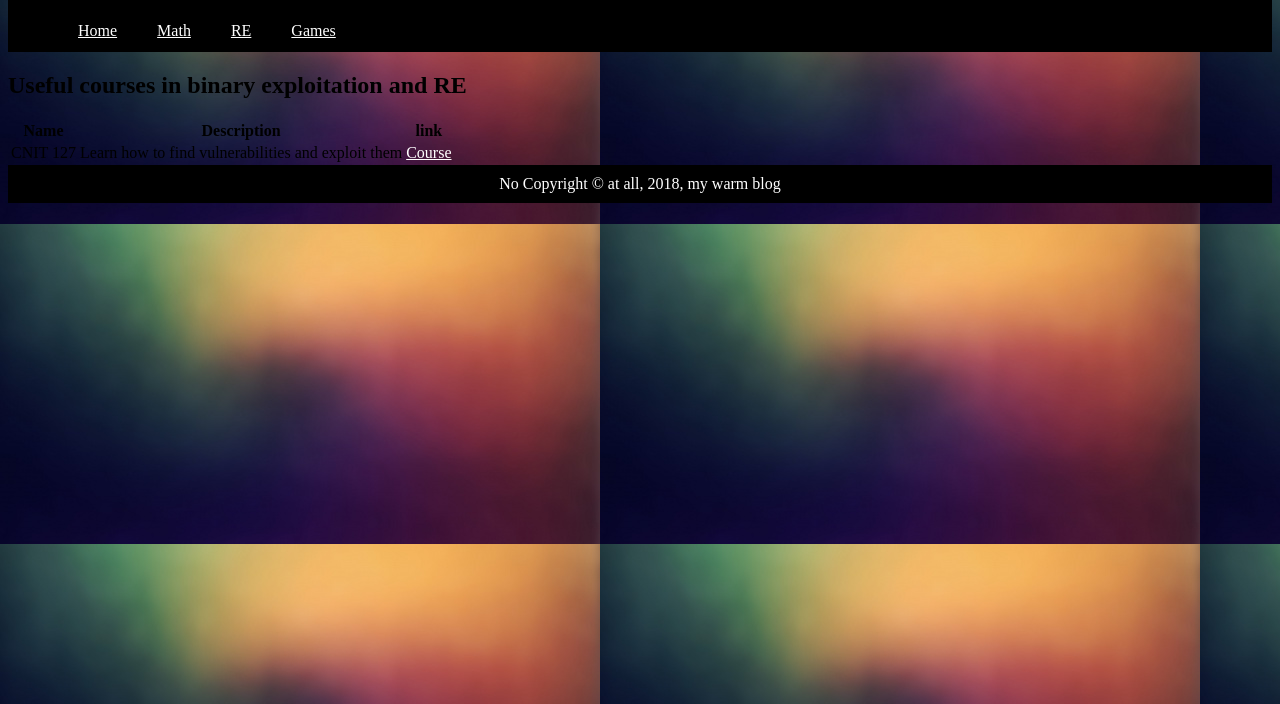
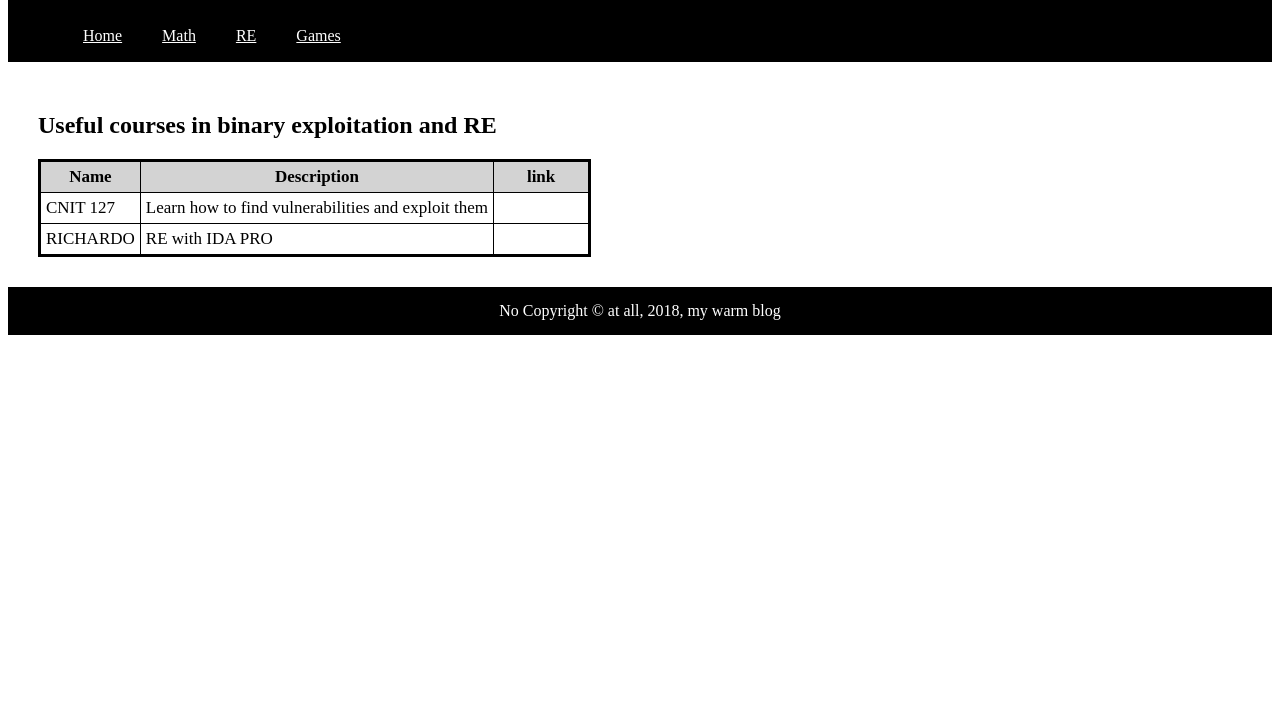
Before and after one commit to redV0ID/p00, a plain HTML site: page reveng.html in a window 1280 px wide. Shown: the part 96-800 px from the top of the page. Drawn offline with Linux system fonts and the light colour scheme.

Commit message:
little changes to css, add new raw in table

```diff
--- a/css/style.css
+++ b/css/style.css
@@ -1,12 +1,17 @@
 body {
-	background-image: url("../img/bk-img.jpg");
+	background-image: url("");
 	background-repeat: repeat;
 }
 header, footer {
 	text-align: center;
 	background-color: black;
-	padding: 10px;
+	padding: 15px;
 	color: white;
+}
+h3 {
+	text-align: center;
+	font-family: Arial, sans-serif;
+	font-size: 20px;
 }
 
 a {
@@ -20,15 +25,31 @@ a {
 }
 nav {
 	height: 40px;
-	background-color:;
 }
 ul {
 	list-style-type: none;
 }
 
 li {
-	position: relative;
 	margin: 10px;
 	padding: 10px;
 	float: left;
 }
+#main-section {
+	margin: 20px;
+	padding: 10px;
+}
+
+table {
+	border: 3px solid black;
+	border-collapse: collapse;
+
+}
+th, td {
+	border: 1px solid black;
+	padding: 5px;
+	font-size: 17px;
+}
+th	{
+	background-color: lightgray;
+}
--- a/reveng.html
+++ b/reveng.html
@@ -18,7 +18,7 @@
 			</ul>
 		</nav>
 	</header>
-	<section>
+	<section id="main-section">
 		<h2>Useful courses in binary exploitation and RE</h2>
 		<table>
 			<tr>
@@ -31,6 +31,11 @@
 				<td>Learn how to find vulnerabilities and exploit them</td>
 				<td><a href="https://samsclass.info/127/127_S18.shtml">Course</a></td>
 			</tr>
+			<tr>
+				<td>RICHARDO</td>
+				<td>RE with IDA PRO</td>
+				<td><a href="#">linktocourse</a></td>
+			</tr>
 
 		</table>
 	</section>
```
Also changed, not shown: index.html (+5 -3 lines).
